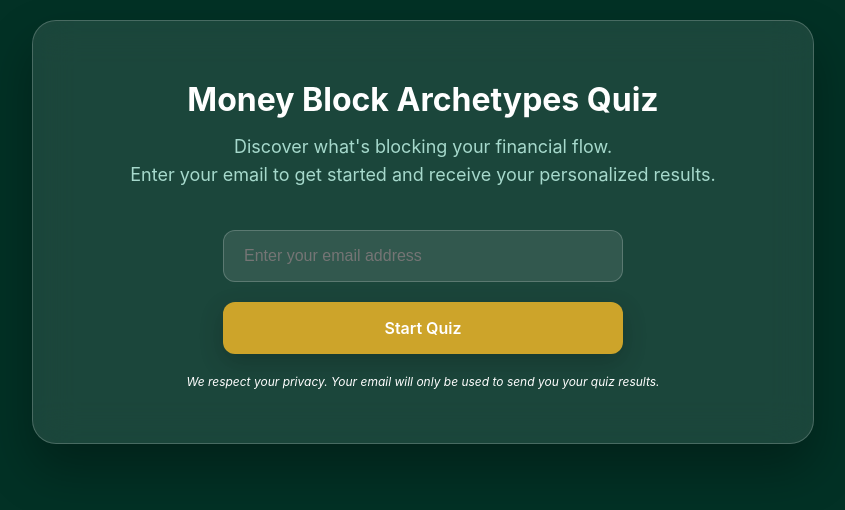
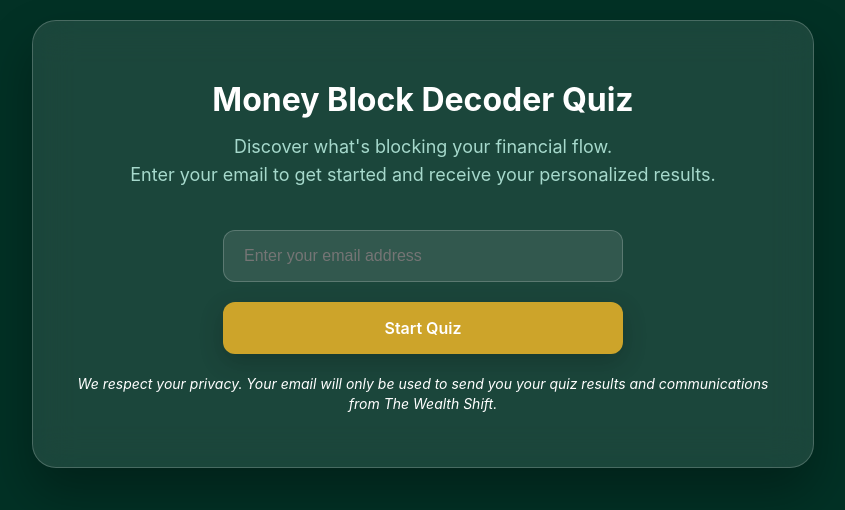
Before and after one commit to TraekWells/money-block-decoder-quiz, a React (Vite) app: page / in a window 1280 px wide. Shown: the top 510 px of the page, without its empty margins (217-1062 px from the left). Built offline with nearby package versions, Linux system fonts and the light colour scheme.

Commit message:
chore: savepoint

```diff
--- a/package.json
+++ b/package.json
@@ -13,6 +13,7 @@
     "deploy": "gh-pages -d dist"
   },
   "dependencies": {
+    "firebase": "^12.0.0",
     "gh-pages": "^6.3.0",
     "lucide-react": "^0.535.0",
     "react": "^19.1.0",
--- a/src/App.module.scss
+++ b/src/App.module.scss
@@ -259,11 +259,6 @@
 
 .startButton {
   background: var(--secondary-color);
-  // background: linear-gradient(
-  //   135deg,
-  //   var(--primary-color),
-  //   var(--secondary-color)
-  // );
   color: var(--text-color);
   padding: 16px 24px;
   border-radius: 12px;
@@ -276,7 +271,7 @@
 }
 
 .privacyNote {
-  font-size: 12px;
+  font-size: 14px;
   color: var(--text-color);
   font-style: italic;
   margin-top: 20px;
--- a/src/App.tsx
+++ b/src/App.tsx
@@ -119,7 +119,7 @@ const MoneyBlockQuiz = () => {
       <div className={styles.container}>
         <div className={styles.quizCard}>
           <div className={styles.emailContainer}>
-            <h1 className={styles.emailTitle}>Money Block Archetypes Quiz</h1>
+            <h1 className={styles.emailTitle}>Money Block Decoder Quiz</h1>
             <h2 className={styles.emailSubtitle}>
               Discover what's blocking your financial flow.
               <br />
@@ -168,7 +168,7 @@ const MoneyBlockQuiz = () => {
 
             <p className={styles.privacyNote}>
               We respect your privacy. Your email will only be used to send you
-              your quiz results.
+              your quiz results and communications from The Wealth Shift.
             </p>
           </div>
         </div>
```
Also changed, not shown: 1 other file (tests, documents, lock files or other folders).
